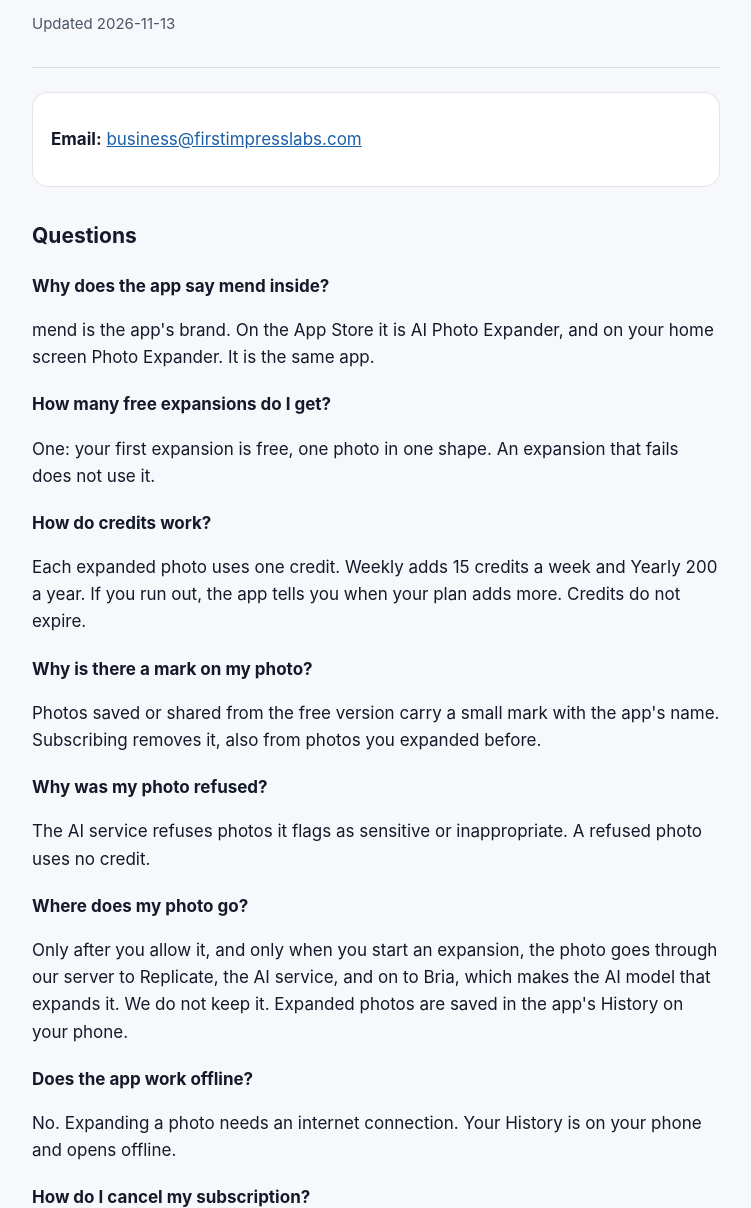
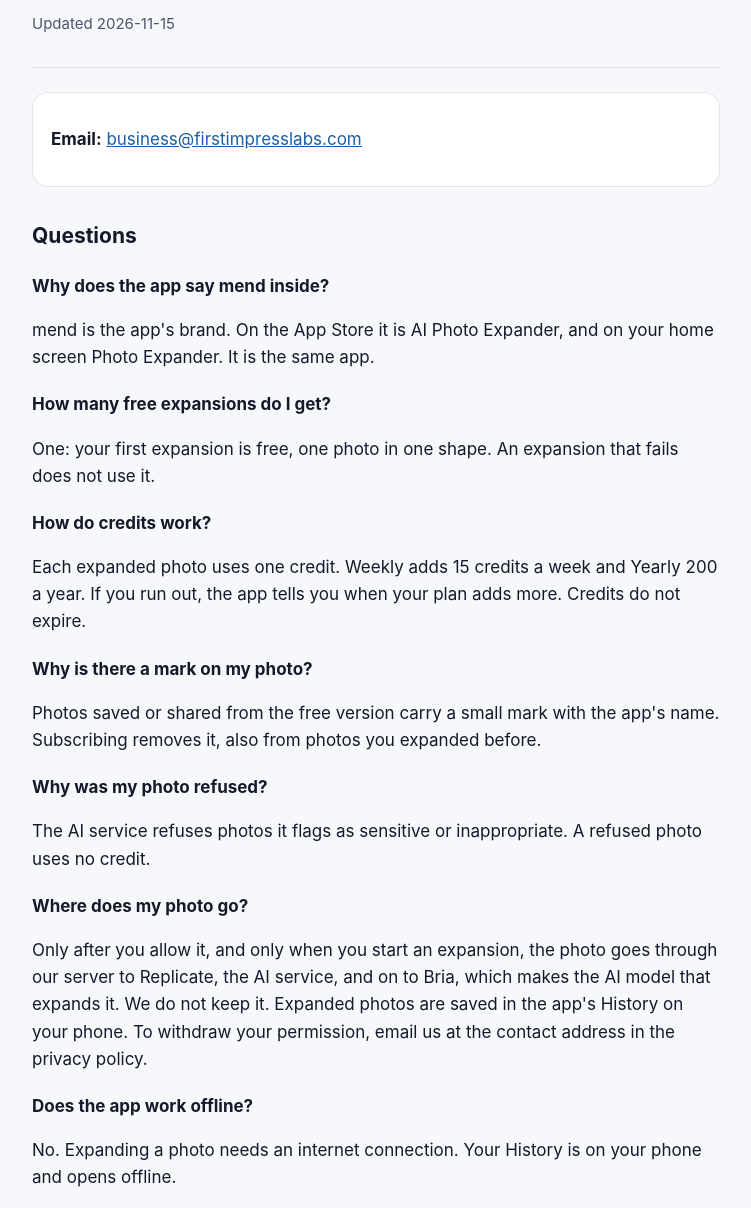
Before and after one commit to Swapnil-jain/Swapnil-jain.github.io, a plain HTML site: page photo-expander/support.html in a window 1280 px wide. Shown: the part 99-1307 px from the top of the page, without its empty margins (264-1015 px from the left). Drawn offline with Linux system fonts and the light colour scheme.

Commit message:
AI Photo Expander: permission for AI processing is withdrawn by email (#29)
Built from IndieKit legal/apps/photo-expander.json (IndieKit PR #48).

Co-authored-by: Claude Opus 5.5 <noreply@anthropic.com>

```diff
--- a/photo-expander/support.html
+++ b/photo-expander/support.html
@@ -50,7 +50,7 @@ nav a { margin-right: 16px; }
 <header>
   <p class="app">AI Photo Expander</p>
   <h1>Support</h1>
-  <p class="muted">Updated 2026-11-13</p>
+  <p class="muted">Updated 2026-11-15</p>
 </header>
 
 <div class="card">
@@ -75,7 +75,7 @@ nav a { margin-right: 16px; }
 <p>The AI service refuses photos it flags as sensitive or inappropriate. A refused photo uses no credit.</p>
 
 <h3>Where does my photo go?</h3>
-<p>Only after you allow it, and only when you start an expansion, the photo goes through our server to Replicate, the AI service, and on to Bria, which makes the AI model that expands it. We do not keep it. Expanded photos are saved in the app's History on your phone.</p>
+<p>Only after you allow it, and only when you start an expansion, the photo goes through our server to Replicate, the AI service, and on to Bria, which makes the AI model that expands it. We do not keep it. Expanded photos are saved in the app's History on your phone. To withdraw your permission, email us at the contact address in the privacy policy.</p>
 
 <h3>Does the app work offline?</h3>
 <p>No. Expanding a photo needs an internet connection. Your History is on your phone and opens offline.</p>
```
Also changed, not shown: photo-expander/privacy.html (+3 -1 lines), photo-expander/terms.html (+1 -1 lines).
